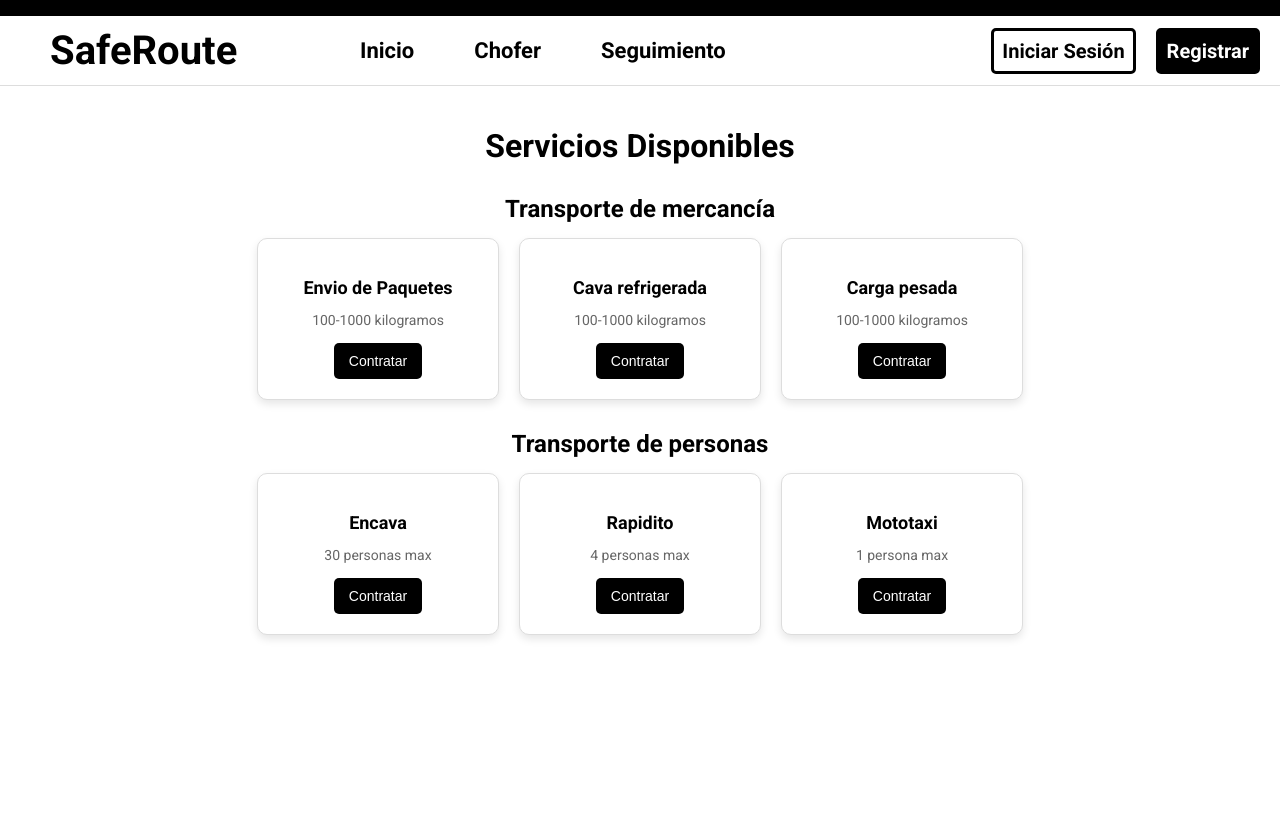
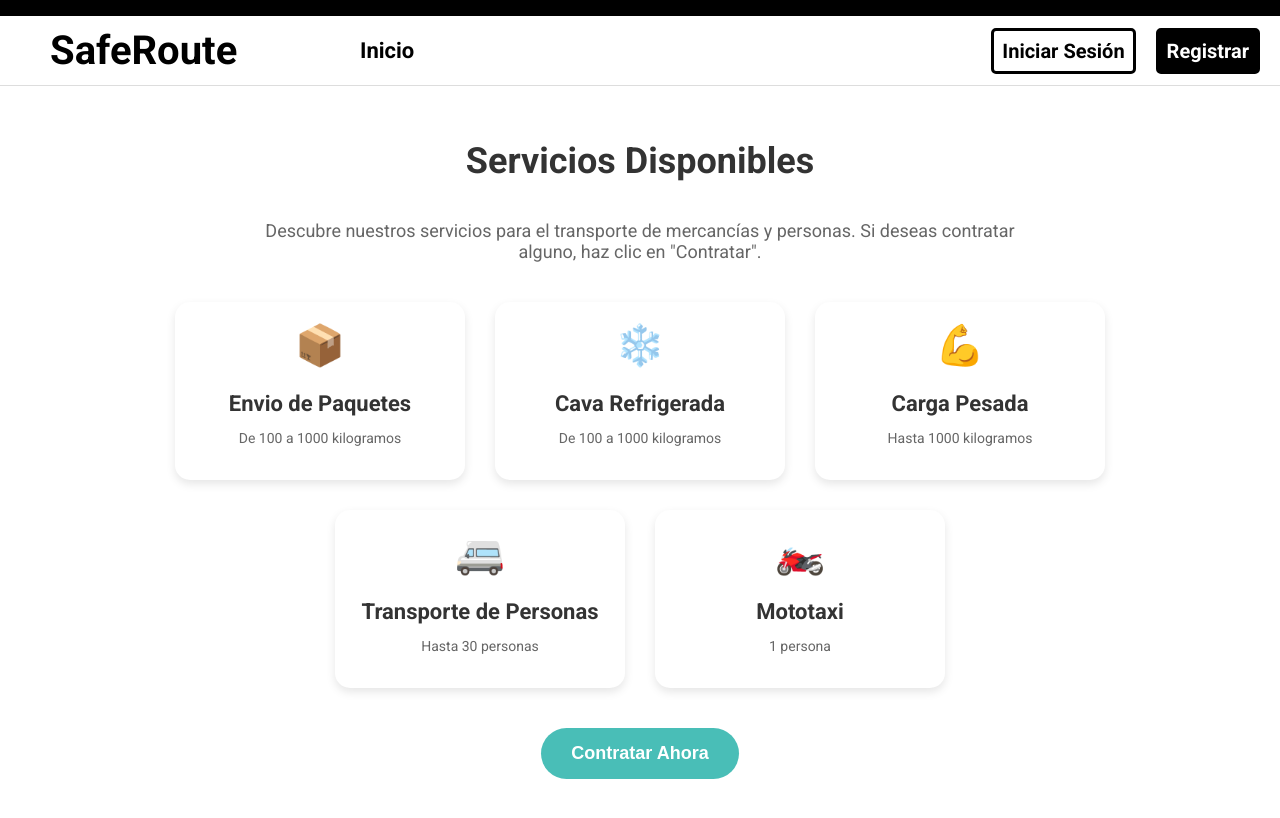
Before and after one commit to yolbert28/frontend-web-gestion-transporte, a React (Vite) app: page /services in a window 1280 px wide. Shown: the top 818 px of the page. Built offline with nearby package versions, Linux system fonts and the light colour scheme.

Commit message:
Mejoras visuales y validaciones de campos

```diff
--- a/src/components/ServicesComponent/ServicesComponent.tsx
+++ b/src/components/ServicesComponent/ServicesComponent.tsx
@@ -6,11 +6,12 @@ import axios from "axios";
 const GRAPH_HOPPER_API_KEY = "55c799bd-36f6-4fd7-873f-b6d0902f2570";
 
 export default function ServicesComponent(): JSX.Element {
-  const [descripcion, setDescripcion] = useState("");
+  const [clienteDocumento, setclienteDocumento] = useState("");
   const [fechaSalida, setFechaSalida] = useState("");
   const [origen, setOrigen] = useState("");
   const [destino, setDestino] = useState("");
   const [fechaError, setFechaError] = useState("");
+  const [tiposTransportesId, setTiposTransportesId] = useState<number | string>("");
   const [coordinates, setCoordinates] = useState<{ origen: [number, number] | null; destino: [number, number] | null }>(
     { origen: null, destino: null }
   );
@@ -102,7 +103,7 @@ export default function ServicesComponent(): JSX.Element {
   };
 
   const handleContratar = async () => {
-    if (!fechaSalida || !origen || !destino || !metodoPago ) {
+    if (!clienteDocumento ||!fechaSalida || !origen || !destino || !metodoPago ) {
       alert("Por favor completa todos los campos.");
       return;
     }
@@ -134,12 +135,12 @@ export default function ServicesComponent(): JSX.Element {
         <div className="carga-ligera-container">
           <h2 className="carga-ligera-title">Registro de Servicio</h2>
           <div className="form-group">
-            <label>Descripción de la carga</label>
+            <label>Inserte su N° de Identificación</label>
             <input
               type="text"
-              value={descripcion}
-              onChange={(e) => setDescripcion(e.target.value)}
-              placeholder="Ej. Documentos, paquete..."
+              value={clienteDocumento}
+              onChange={(e) => setclienteDocumento(e.target.value)}
+              placeholder="Ej: 123456789"
               className="input-field"
             />
           </div>
@@ -175,6 +176,19 @@ export default function ServicesComponent(): JSX.Element {
             />
           </div>
           <div className="form-group">
+            <label>Tipo de Transporte</label>
+            <select
+              value={tiposTransportesId}
+              onChange={(e) => setTiposTransportesId(e.target.value)}
+              className="input-field"
+            >
+              <option value="">Selecciona el tipo de transporte</option>
+              <option value="1">Transporte Ligero</option>
+              <option value="2">Transporte Pesado</option>
+              {/* Agrega más opciones según los tipos de transporte que tengas */}
+            </select>
+          </div>
+          <div className="form-group">
                <label>Método de Pago</label>
                 <select
                    value={metodoPago}
--- a/src/pages/Index/Index.css
+++ b/src/pages/Index/Index.css
@@ -111,3 +111,7 @@
     margin-left: 90px;
     border-right: 3px solid #ddd;
 }
+.footer-container {
+    max-width: 100%;
+    margin: 10px 10px;
+}
--- a/src/pages/Register/Register.css
+++ b/src/pages/Register/Register.css
@@ -11,7 +11,7 @@ body,html{
     display: flex;
     justify-content: center;
     align-items: center;
-    min-height: 100vh;
+    min-height: 90vh;
     width: 100%;
 }
 .register-container{
--- a/src/pages/Services/Services.css
+++ b/src/pages/Services/Services.css
@@ -4,72 +4,88 @@ body, html {
   box-sizing: border-box;
   background-color: #f9f9f9; /* Fondo gris claro */
 }
+
 .services-container {
   max-width: 1500px;
   margin: 0 auto;
-    padding: 20px;
-    font-family: Roboto;
+  padding: 30px;
+  font-family: 'Roboto', sans-serif;
   background-color: #fff;
   height: 100vh;
+  display: flex;
+  flex-direction: column;
+  align-items: center;
 }
 
 .services-container h1 {
   text-align: center;
-    font-size: 32px;
+  font-size: 36px;
   font-weight: bold;
+  color: #333;
   margin-bottom: 20px;
 }
 
-  .service-category {
-    margin-top: 30px;
+.services-description {
+  text-align: center;
+  font-size: 18px;
+  color: #666;
+  margin-bottom: 40px;
+  max-width: 800px;
 }
 
-  .service-category h2 {
-    font-size: 24px;
-    font-weight: bold;
-    margin-bottom: 15px;
-    text-align: center;
-  }
-
-  .service-list {
+.service-card-container {
   display: flex;
+  justify-content: center;
   flex-wrap: wrap;
-    gap: 20px;
-    justify-content: center;
+  gap: 30px;
+  margin-bottom: 40px;
 }
 
 .service-card {
-    width: 200px;
+  background-color: #fff;
+  border-radius: 15px;
   padding: 20px;
-    background-color: #fff;
-    border: 1px solid #ddd;
-    border-radius: 10px;
+  width: 250px;
   text-align: center;
-    box-shadow: 0px 4px 8px rgba(0, 0, 0, 0.1);
+  box-shadow: 0 4px 10px rgba(0, 0, 0, 0.1);
+  cursor: pointer;
+  transition: transform 0.3s ease, box-shadow 0.3s ease;
+}
+
+.service-card:hover {
+  transform: translateY(-10px);
+  box-shadow: 0 8px 15px rgba(0, 0, 0, 0.2);
+}
+
+.service-icon {
+  font-size: 40px;
+  margin-bottom: 15px;
 }
 
 .service-card h3 {
-    font-size: 18px;
+  font-size: 22px;
   font-weight: bold;
+  color: #333;
   margin-bottom: 10px;
 }
 
 .service-card p {
   font-size: 14px;
   color: #666;
-    margin-bottom: 15px;
 }
 
-  .service-card button {
-    background-color: black;
+.main-action-btn {
+  background-color: #49BEB7;
   color: white;
   border: none;
-    padding: 10px 15px;
-    border-radius: 5px;
+  padding: 15px 30px;
+  border-radius: 30px;
+  font-size: 18px;
+  font-weight: bold;
   cursor: pointer;
-    font-size: 14px;
+  transition: background-color 0.3s ease;
 }
 
-  .service-card button:hover {
-    background-color: #333;
+.main-action-btn:hover {
+  background-color: #085F63;
 }
--- a/src/pages/Services/Services.tsx
+++ b/src/pages/Services/Services.tsx
@@ -2,53 +2,55 @@ import React from 'react';
 import './Services.css';
 import { useNavigate } from 'react-router-dom';
 
-type Service = {
-  id: number;
-  title: string;
-  description: string;
-  category: string;
-};
-
 const Services: React.FC = () => {
-  // Lista de servicios (ejemplo estático)
-  const services: Service[] = [
-    { id: 1, title: 'Envio de Paquetes', description: '100-1000 kilogramos', category: 'Transporte de mercancía' },
-    { id: 2, title: 'Cava refrigerada', description: '100-1000 kilogramos', category: 'Transporte de mercancía' },
-    { id: 3, title: 'Carga pesada', description: '100-1000 kilogramos', category: 'Transporte de mercancía' },
-    { id: 4, title: 'Encava', description: '30 personas max', category: 'Transporte de personas' },
-    { id: 5, title: 'Rapidito', description: '4 personas max', category: 'Transporte de personas' },
-    { id: 6, title: 'Mototaxi', description: '1 persona max', category: 'Transporte de personas' },
-  ];
   const navigate = useNavigate(); // Inicializa useNavigate
 
   const handleContratar = () => {
     navigate('/service-component'); // Redirige a /service-component
   };
-  // Filtrar servicios por categorías
-  const handleMapClick = () => {
-    navigate('/map'); // Redirige a /map
-  };
-  const categories = Array.from(new Set(services.map(service => service.category)));
 
   return (
     <div className="services-container">
       <h1>Servicios Disponibles</h1>
-      {categories.map(category => (
-        <div key={category} className="service-category">
-          <h2>{category}</h2>
-          <div className="service-list">
-            {services
-              .filter(service => service.category === category)
-              .map(service => (
-                <div key={service.id} className="service-card">
-                  <h3>{service.title}</h3>
-                  <p>{service.description}</p>
-                  <button onClick={handleContratar} onAuxClick={handleMapClick}>Contratar</button>
-                </div>
-              ))}
-          </div>
+      <p className="services-description">
+        Descubre nuestros servicios para el transporte de mercancías y personas. Si deseas contratar alguno, haz clic en "Contratar".
+      </p>
+
+      <div className="service-card-container">
+        <div className="service-card" onClick={handleContratar}>
+          <div className="service-icon">📦</div>
+          <h3>Envio de Paquetes</h3>
+          <p>De 100 a 1000 kilogramos</p>
         </div>
-      ))}
+
+        <div className="service-card" onClick={handleContratar}>
+          <div className="service-icon">❄️</div>
+          <h3>Cava Refrigerada</h3>
+          <p>De 100 a 1000 kilogramos</p>
+        </div>
+
+        <div className="service-card" onClick={handleContratar}>
+          <div className="service-icon">💪</div>
+          <h3>Carga Pesada</h3>
+          <p>Hasta 1000 kilogramos</p>
+        </div>
+
+        <div className="service-card" onClick={handleContratar}>
+          <div className="service-icon">🚐</div>
+          <h3>Transporte de Personas</h3>
+          <p>Hasta 30 personas</p>
+        </div>
+
+        <div className="service-card" onClick={handleContratar}>
+          <div className="service-icon">🏍️</div>
+          <h3>Mototaxi</h3>
+          <p>1 persona</p>
+        </div>
+      </div>
+
+      <button className="main-action-btn" onClick={handleContratar}>
+        Contratar Ahora
+      </button>
     </div>
   );
 };
--- a/src/pages/layouts/NavBar.css
+++ b/src/pages/layouts/NavBar.css
@@ -24,7 +24,7 @@
   grid-template-columns: 1fr 2fr 1fr;
   align-items: center;
   border-bottom: 1px solid #ddd;
-    position: relative; /* Para posicionar el botón hamburguesa */
+  position: relative;
 }
 
 .options {
@@ -60,7 +60,7 @@
   right: 20px;
 }
 
-.div-buttons a {
+.div-buttons a, .logout {
   text-decoration: none;
   background-color: #000;
   color: #fff;
@@ -76,6 +76,28 @@
 .div-buttons a:first-child {
   background-color: #fff;
   color: #000;
+}
+
+/* Cerrar sesión */
+.logout {
+  background-color: #f44336; /* Rojo */
+  color: #fff;
+  padding: 10px 20px;
+  border-radius: 8px;
+  font-size: 16px;
+  cursor: pointer;
+  border: none;
+  transition: background-color 0.3s ease;
+}
+
+.logout:hover {
+  background-color: #e53935; /* Rojo más oscuro */
+}
+
+.user {
+  font-size: 18px;
+  font-weight: 500;
+  color: #333;
 }
 
 /* Estilos para el botón hamburguesa */
@@ -132,4 +154,15 @@
     padding: 10px;
     border-radius: 8px;
   }
+
+  .logout {
+    font-size: 16px;
+    padding: 8px 15px;
   }
+
+  .user {
+    font-size: 16px;
+    margin-bottom: 10px;
+    font-weight: 400;
+  }
+}
--- a/src/pages/layouts/NavBar.tsx
+++ b/src/pages/layouts/NavBar.tsx
@@ -48,19 +48,14 @@ export default function NavBar(): JSX.Element {
                   <Link className="option" to="/services">Servicios</Link>
                 </li>
               )}
-              <li>
-                <Link className="option" to="/driver">Chofer</Link>
-              </li>
-              <li>
-                <Link className="option" to="/tracking">Seguimiento</Link>
-              </li>
+
             </ul>
           </nav>
           <div className="div-buttons">
             {isLoggedIn ? (
               <>
-                <span>Hola, {nombre}</span> {/* Mostrar nombre del usuario */}
-                <button onClick={logoutUser}>Cerrar sesión</button>
+                <span className="user">Bienvenido{nombre}</span> {/* Mostrar nombre del usuario */}
+                <button  className="logout"onClick={logoutUser}>Cerrar sesión</button>
               </>
             ) : (
               <>
```
Also changed, not shown: src/pages/Index/Index.tsx (+8 -6 lines), src/pages/Register/Register.tsx (+64 -1 lines). Lines whose indentation alone changed are shown as unchanged.
